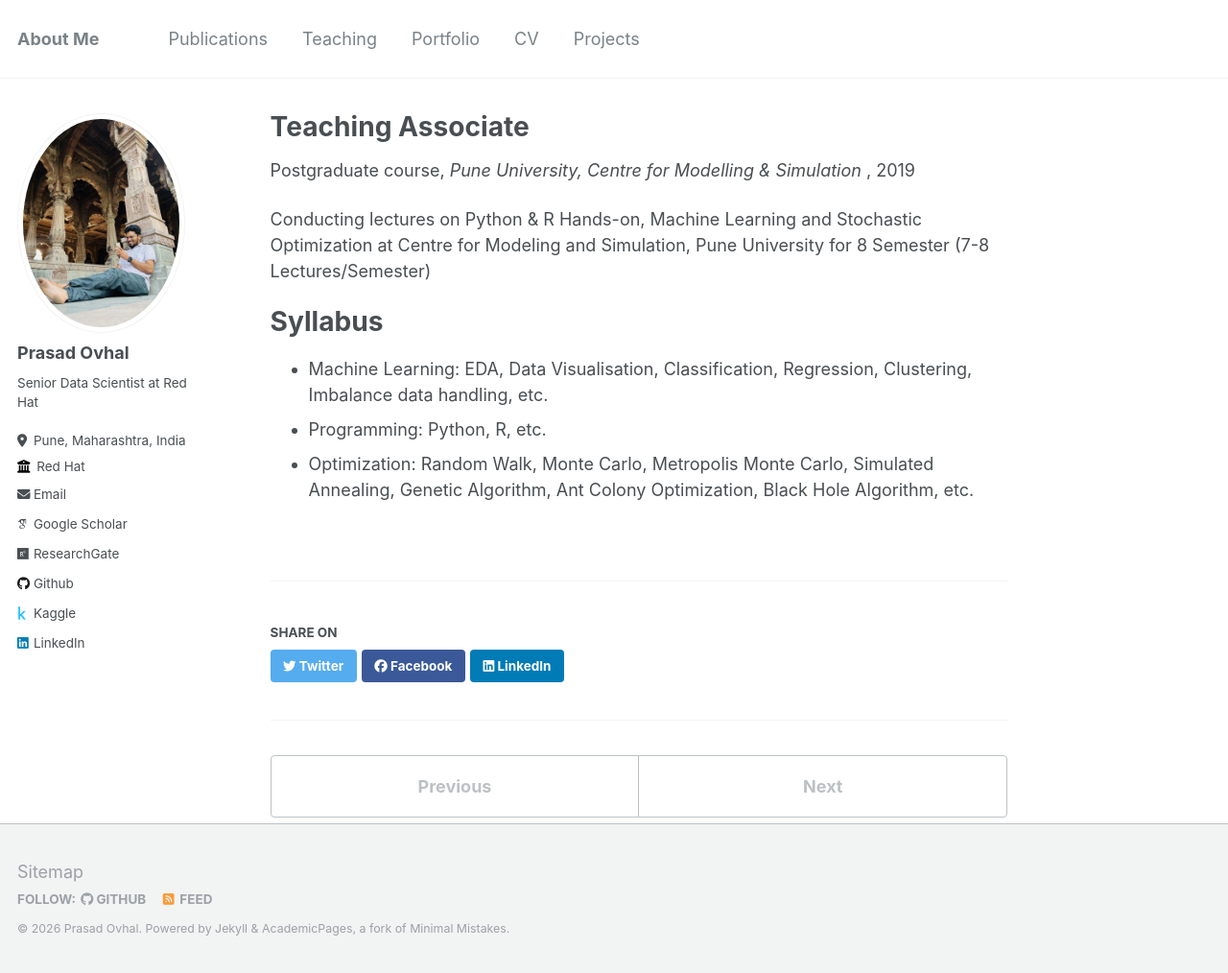
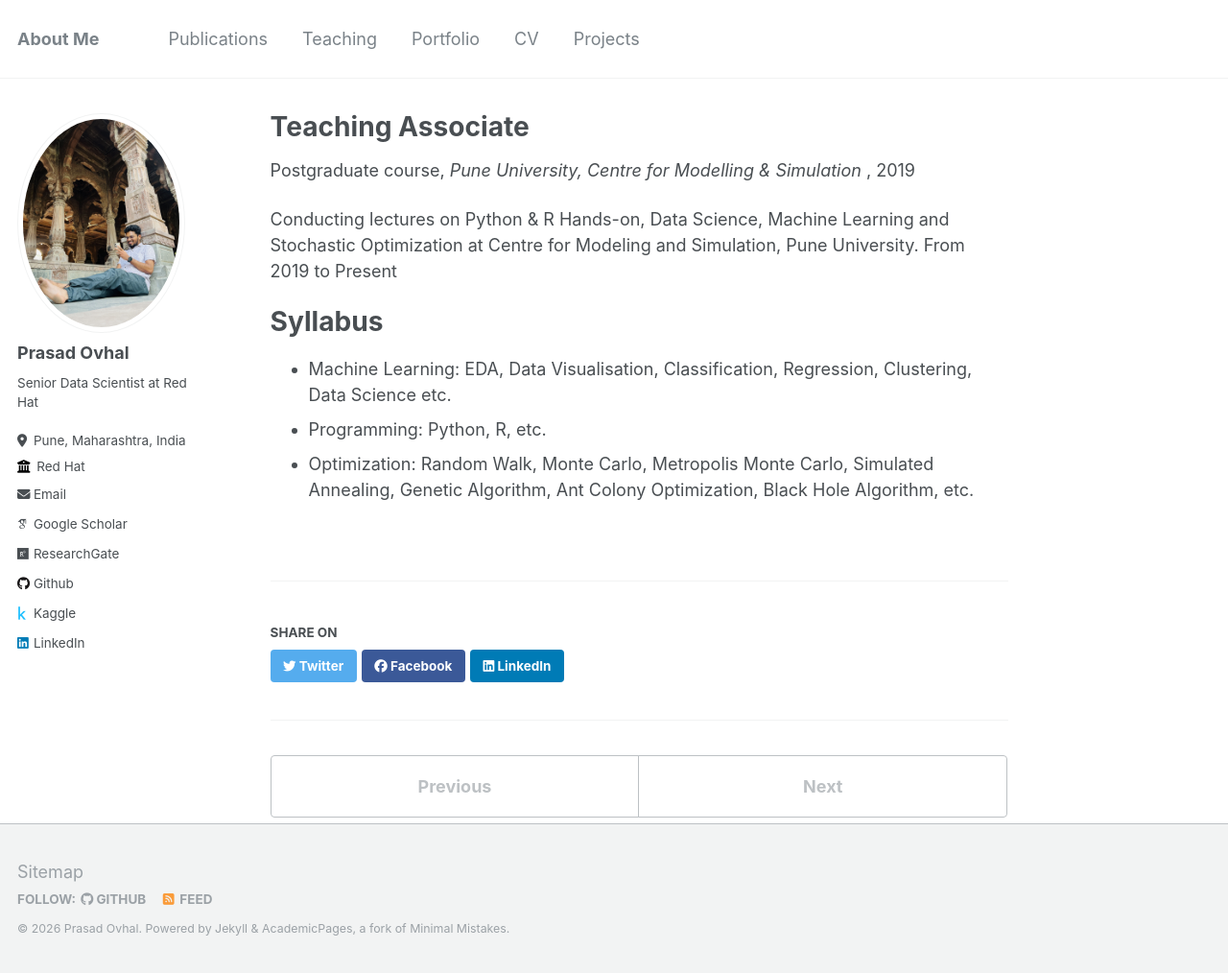
Before and after one commit to prasadovhal/prasadovhal.github.io, a Jekyll site: the page built from _teaching/2023-cms-teaching-4.md, in a window 1280 px wide and 1014 px high. Shown: the whole window at 96% size. Built offline with Jekyll 4.4.1, drawn with Linux system fonts in a browser that asks for light colours; some web fonts are replaced.

Commit message:
updated profile

```diff
--- a/_teaching/2023-cms-teaching-4.md
+++ b/_teaching/2023-cms-teaching-4.md
@@ -8,10 +8,10 @@ date: 2019-08-01
 location: "Pune, India"
 ---
 
-Conducting lectures on Python & R Hands-on, Machine Learning and Stochastic Optimization at Centre for Modeling and Simulation, Pune University for 8 Semester (7-8 Lectures/Semester)
+Conducting lectures on Python & R Hands-on, Data Science, Machine Learning and Stochastic Optimization at Centre for Modeling and Simulation, Pune University. From 2019 to Present
 
 Syllabus
 ======
-* Machine Learning: EDA, Data Visualisation, Classification, Regression, Clustering, Imbalance data handling, etc.
+* Machine Learning: EDA, Data Visualisation, Classification, Regression, Clustering, Data Science etc.
 * Programming: Python, R, etc.
 * Optimization: Random Walk, Monte Carlo, Metropolis Monte Carlo, Simulated Annealing, Genetic Algorithm, Ant Colony Optimization, Black Hole Algorithm, etc.
```
Also changed, not shown: _portfolio/travel.md (+1 -1 lines), _teaching/2023-cms-teaching-2.md (deleted, +0 -21 lines), _teaching/2024-bioinfo-teaching-3.md (+1 -1 lines), _teaching/2025-bioinfo-teaching-5.md (+1 -1 lines), 1 other file.
